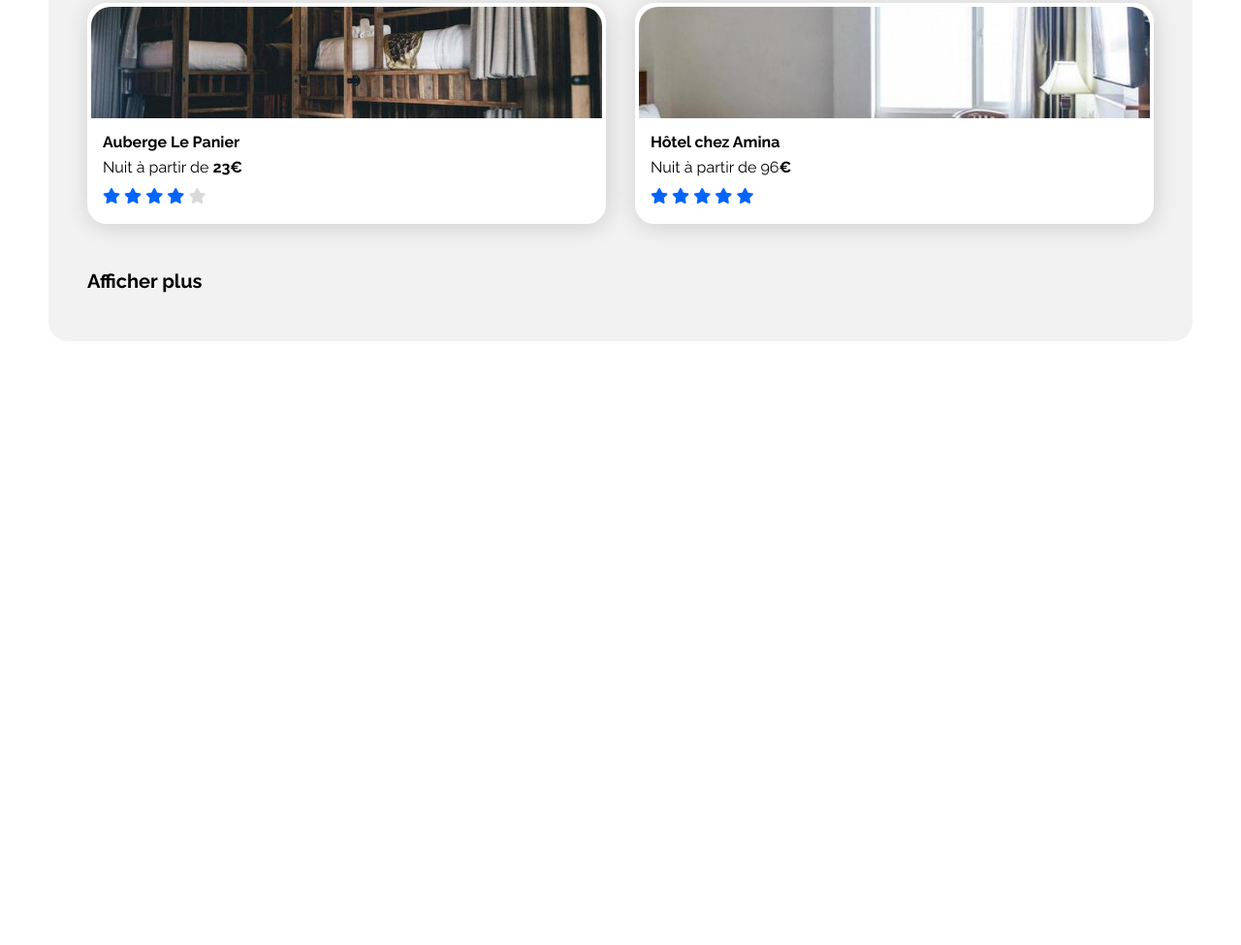
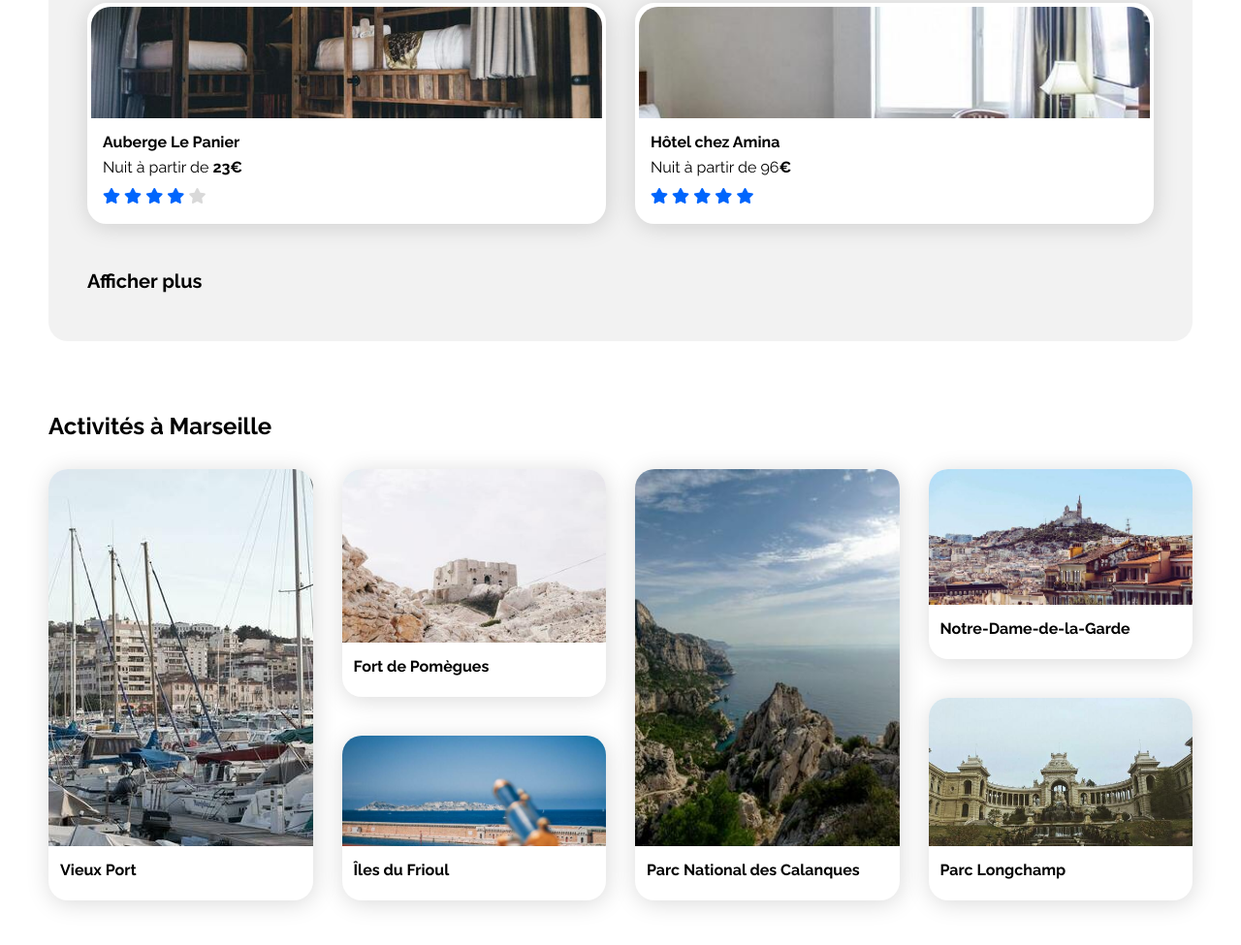
Before and after one commit to Daphaz/DamienBonnet_2_19092021, a plain HTML site: page index.html in a window 1280 px wide. Shown: the part 1793-2768 px from the top of the page at 97% size. Before the commit the page ends 2145 px from the top, so only its background shows below. Drawn offline with Linux system fonts and the light colour scheme.

Commit message:
[:sparkles: FEAT]  activities section

```diff
--- a/index.html
+++ b/index.html
@@ -13,7 +13,7 @@
 		<link rel="preconnect" href="https://fonts.googleapis.com" />
 		<link rel="preconnect" href="https://fonts.gstatic.com" crossorigin />
 		<link
-			href="https://fonts.googleapis.com/css2?family=Raleway:wght@300;400;500;600;700&display=swap"
+			href="https://fonts.googleapis.com/css2?family=Raleway:wght@200;300;400;500;600;700;800;900&display=swap"
 			rel="stylesheet"
 		/>
 		<link
@@ -38,7 +38,7 @@
 						<a href="#hebergement" class="navbar__link link_effect">Hébergements</a>
 					</li>
 					<li class="navbar__item">
-						<a href="#" class="navbar__link link_effect">Activités</a>
+						<a href="#activities" class="navbar__link link_effect">Activités</a>
 					</li>
 				</ul>
 			</nav>
@@ -293,5 +293,96 @@
 			<!-- end Hebergement -->
 		</main>
 		<!-- end Main -->
+		<!-- Activités -->
+		<section class="activities container" id="activities">
+			<h2>Activités à Marseille</h2>
+			<div class="activities__container">
+				<div class="activities__col">
+					<div class="card">
+						<div class="card__header">
+							<img
+								id="card-port"
+								src="./public/assets/activities/vieux-port.jpg"
+								alt="Vieux port"
+							/>
+						</div>
+						<div class="card__body">
+							<h3>Vieux Port</h3>
+						</div>
+					</div>
+					<div class="col">
+						<div class="card card-top">
+							<div class="card__header">
+								<img
+									id="card-fort"
+									src="./public/assets/activities/fort-de-pomegues.jpg"
+									alt="Fort de Pomègues"
+								/>
+							</div>
+							<div class="card__body">
+								<h3>Fort de Pomègues</h3>
+							</div>
+						</div>
+						<div class="card">
+							<div class="card__header">
+								<img
+									id="card-frioul"
+									src="./public/assets/activities/iles-du-frioul.jpg"
+									alt="Îles du Frioul"
+								/>
+							</div>
+							<div class="card__body">
+								<h3>Îles du Frioul</h3>
+							</div>
+						</div>
+					</div>
+				</div>
+				<div class="activities__col">
+					<div class="card">
+						<div class="card__header">
+							<img
+								id="card-calanques"
+								src="./public/assets/activities/parc-national-des-calanques.jpg"
+								alt="Parc National des Calanques"
+							/>
+						</div>
+						<div class="card__body">
+							<h3>Parc National des Calanques</h3>
+						</div>
+					</div>
+
+					<div class="col">
+						<div class="card">
+							<div class="card__header">
+								<img
+									id="card-dame"
+									src="./public/assets/activities/notre-dame-de-la-garde.jpg"
+									alt="Notre-Dame-de-la-Garde"
+								/>
+							</div>
+							<div class="card__body">
+								<h3>Notre-Dame-de-la-Garde</h3>
+							</div>
+						</div>
+						<div class="card card-bottom">
+							<div class="card__header">
+								<img
+									id="card-longchamp"
+									src="./public/assets/activities/parc-longchamp.jpg"
+									alt="Parc Longchamp"
+								/>
+							</div>
+							<div class="card__body">
+								<h3>Parc Longchamp</h3>
+							</div>
+						</div>
+					</div>
+				</div>
+			</div>
+		</section>
+		<!-- end Activités -->
+		<!-- Footer -->
+		<footer class="footer"></footer>
+		<!-- end Footer -->
 	</body>
 </html>
--- a/styles.css
+++ b/styles.css
@@ -24,6 +24,9 @@ button {
 	font-size: inherit;
 	font-family: inherit;
 	font-weight: inherit;
+}
+img {
+	vertical-align: middle;
 }
 
 /*
@@ -56,6 +59,40 @@ main {
 	display: flex;
 	gap: 4rem;
 	padding: 0 5rem;
+}
+.col {
+	display: flex;
+	flex-direction: column;
+	gap: 4rem;
+	width: 100%;
+	height: 44.5rem;
+	max-width: 30.4rem;
+}
+.col:first-child .card:first-child {
+	height: 23.5rem;
+}
+
+/*
+* Modifiers.
+*/
+#card-port {
+	object-position: 51% 25%;
+	object-fit: none;
+}
+#card-fort {
+	object-position: 50% 40%;
+}
+#card-frioul {
+	object-position: 50% 15%;
+}
+#card-calanques {
+	object-position: 45% 0%;
+}
+#card-dame {
+	object-position: 50% 0%;
+}
+#card-longchamp {
+	object-position: 50% 10%;
 }
 
 /*
@@ -411,6 +448,14 @@ main {
 .card__container .card {
 	flex-grow: 1;
 }
+.card-top {
+	height: 100%;
+	max-height: 23.5rem;
+}
+.card-bottom {
+	height: 100%;
+	max-height: 20.9rem;
+}
 
 .card-flex {
 	display: flex;
@@ -433,11 +478,15 @@ main {
 }
 
 .card__header {
+	position: relative; /**/
 	border-radius: 2rem 2rem 0 0;
 	overflow: hidden;
 	height: 11.5rem;
 }
 .card__header img {
+	position: absolute; /**/
+	top: 0; /**/
+	left: 0; /**/
 	width: 100%;
 	height: 100%;
 	object-fit: cover;
@@ -465,6 +514,43 @@ main {
 }
 .stars-blue {
 	color: #0065fc;
+}
+
+/*
+* Activities.
+*/
+.activities {
+	padding: 7.3rem 5rem 0;
+	margin-bottom: 6rem;
+}
+.activities h2 {
+	padding-bottom: 3rem;
+}
+.activities__col {
+	display: flex;
+	gap: 4rem;
+	width: 50%;
+}
+.activities__container {
+	display: flex;
+	gap: 4rem;
+}
+.activities .card {
+	display: flex;
+	flex-direction: column;
+	width: 100%;
+	min-height: 17rem;
+	border: none;
+}
+.activities__container .col .card {
+	flex-grow: 1;
+}
+.activities__container .card__header {
+	flex-grow: 1;
+}
+.activities__container .card__body {
+	flex-shrink: 0;
+	height: 5.5rem;
 }
 
 /*
@@ -510,6 +596,17 @@ main {
 	.card-flex .card__header img {
 		object-position: center center;
 	}
+
+	.activities__container .card__body {
+		height: auto;
+	}
+	.activities__container {
+		gap: 3rem;
+	}
+	.activities__col {
+		gap: 3rem;
+		width: 100%;
+	}
 }
 /* Large */
 @media screen and (max-width: 992px) {
@@ -535,6 +632,9 @@ main {
 	}
 	.filter__row {
 		margin-bottom: 2.4rem;
+	}
+	.activities__container {
+		flex-wrap: wrap;
 	}
 }
 /* Medium */
@@ -647,6 +747,29 @@ main {
 	.link_effect::after {
 		display: none;
 	}
+
+	.activities {
+		padding: 2rem 1.6rem 0;
+		margin-bottom: 3rem;
+	}
+	.activities img {
+		object-fit: cover !important;
+	}
+	#card-fort {
+		object-position: 50% 45%;
+	}
+	#card-frioul {
+		object-position: 50% 23%;
+	}
+	#card-calanques {
+		object-position: 45% 40%;
+	}
+	#card-dame {
+		object-position: 50% 20%;
+	}
+	#card-longchamp {
+		object-position: 50% 30%;
+	}
 }
 
 /* Small */
@@ -701,6 +824,22 @@ main {
 	.search__input {
 		width: inherit;
 	}
+
+	.activities__container,
+	.activities__col {
+		flex-direction: column;
+	}
+	.col,
+	.card-top,
+	.card-bottom {
+		max-width: 100%;
+		max-height: 100%;
+		height: auto;
+	}
+	.activities .card__header {
+		height: 100%;
+		max-height: 12rem;
+	}
 }
 /* Extra Small */
 @media screen and (max-width: 320px) {
```
Also changed, not shown: public/assets/activities/fort-de-pomegues.jpg (added), public/assets/activities/iles-du-frioul.jpg (added), public/assets/activities/notre-dame-de-la-garde.jpg (added), public/assets/activities/parc-longchamp.jpg (added), public/assets/activities/parc-national-des-calanques.jpg (added), public/assets/activities/vieux-port.jpg (added).
